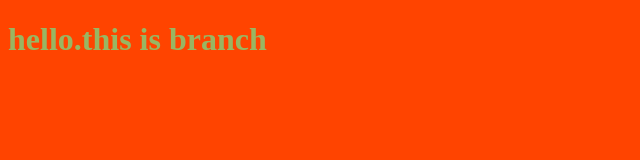
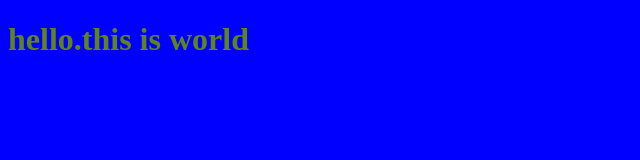
Before and after one commit to abdooo44444/project, a plain HTML site: page index.html in a window 1280 px wide. Shown: the whole page, without its empty margins (0-640 px from the left). Drawn offline with Linux system fonts and the light colour scheme.

Commit message:
we change all

```diff
--- a/index.html
+++ b/index.html
@@ -7,7 +7,7 @@
     <link rel="stylesheet" href="style.css">
 </head>
 <body>
-    <h1>hello.this is branch    </h1>
+    <h1>hello.this is world</h1>
  <script src="app.js"></script>
 </body>
 </html>
--- a/style.css
+++ b/style.css
@@ -1,6 +1,6 @@
 h1{
-    color: rgb(153, 182, 98);
+    color: rgb(95, 133, 23);
 }
 body{
-    background-color: rgb(255, 68, 0);
+    background-color: blue;
 }
```
